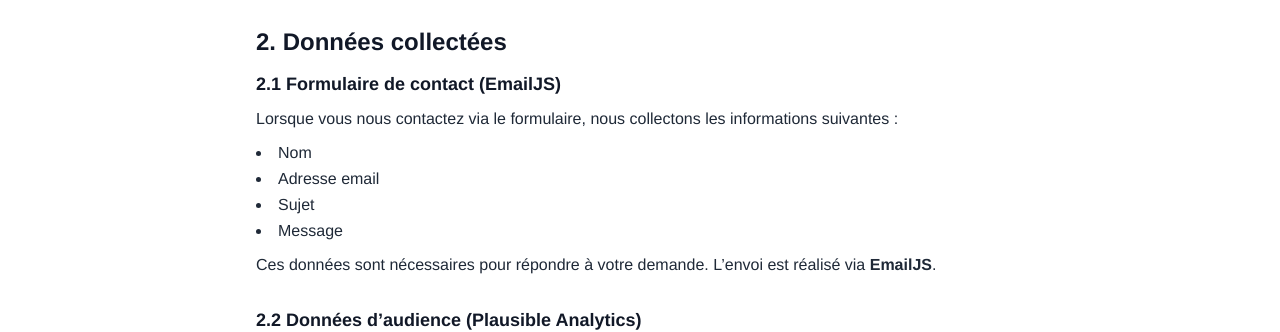
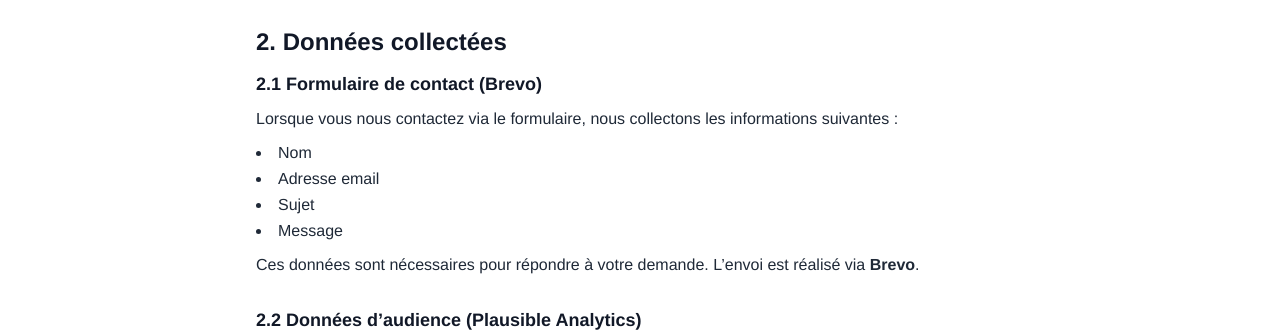
Before and after one commit to AzaDork/GalerieMNC, a React (Vite) app: page /politique-de-confidentialite in a window 1280 px wide. Shown: the part 448-780 px from the top of the page. Built offline with nearby package versions, Linux system fonts and the light colour scheme.

Commit message:
brevo legal info

```diff
--- a/src/pages/PrivacyPolicyPage.tsx
+++ b/src/pages/PrivacyPolicyPage.tsx
@@ -35,7 +35,7 @@ const PrivacyPolicyPage: React.FC = () => {
           <h2 className="text-2xl font-semibold">2. Données collectées</h2>
 
           <div className="space-y-2">
-            <h3 className="text-lg font-semibold">2.1 Formulaire de contact (EmailJS)</h3>
+            <h3 className="text-lg font-semibold">2.1 Formulaire de contact (Brevo)</h3>
             <p className="text-gray-800 leading-relaxed">
               Lorsque vous nous contactez via le formulaire, nous collectons les informations suivantes :
             </p>
@@ -46,7 +46,7 @@ const PrivacyPolicyPage: React.FC = () => {
               <li>Message</li>
             </ul>
             <p className="text-gray-800 leading-relaxed">
-              Ces données sont nécessaires pour répondre à votre demande. L’envoi est réalisé via <strong>EmailJS</strong>.
+              Ces données sont nécessaires pour répondre à votre demande. L’envoi est réalisé via <strong>Brevo</strong>.
             </p>
           </div>
 
```
